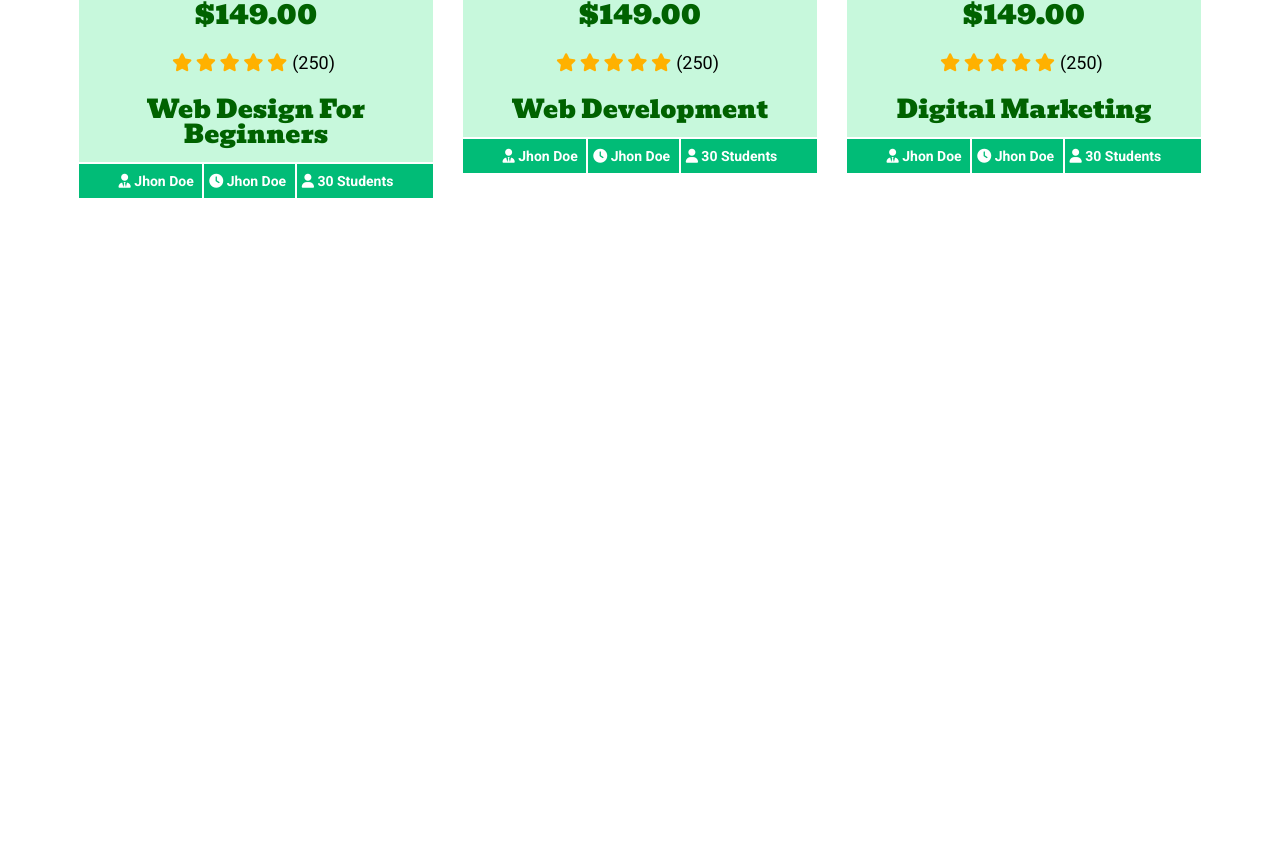
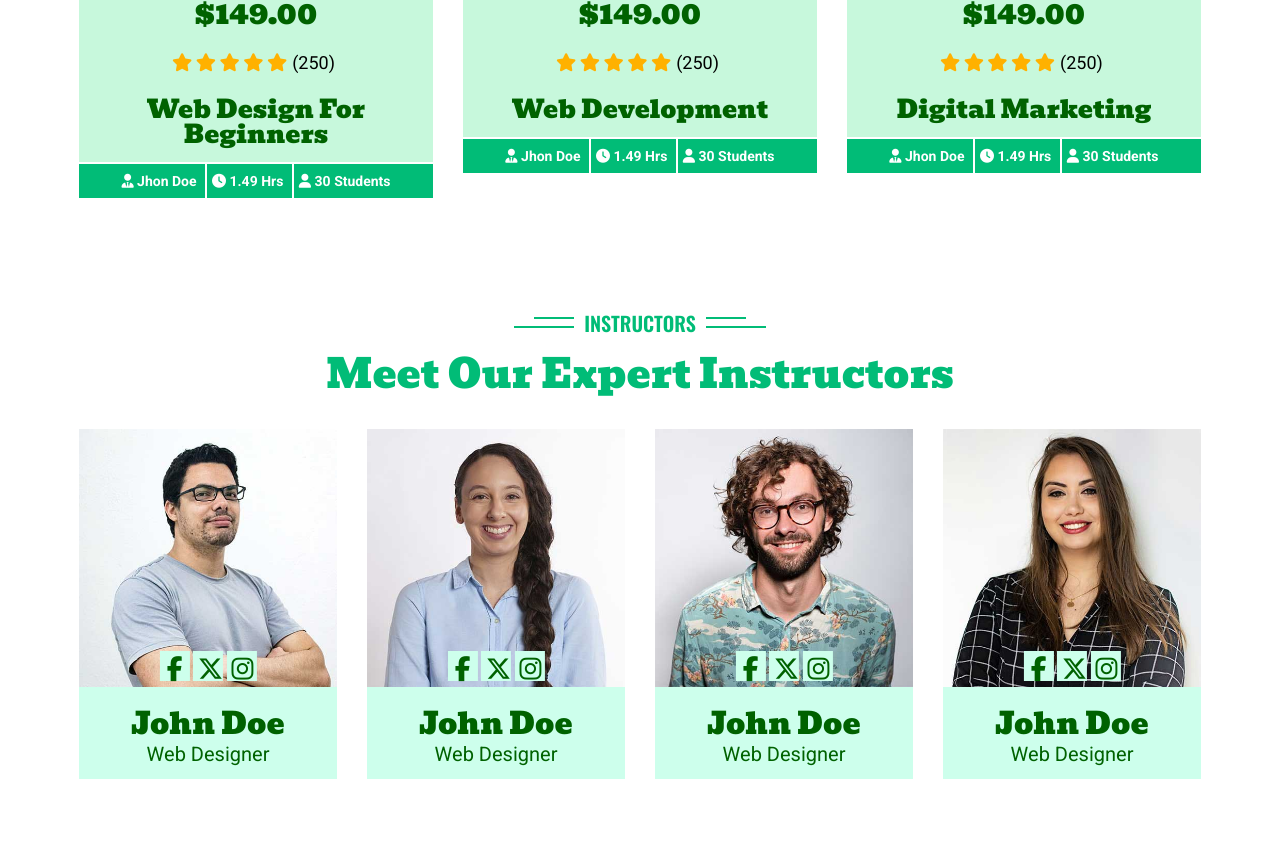
Before and after one commit to quickdevelopement/course-selling-website, a plain HTML site: page index.html in a window 1280 px wide. Shown: the part 3060-3904 px from the top of the page. Before the commit the page ends 3323 px from the top, so only its background shows below. Drawn offline with nearby package versions, Linux system fonts and the light colour scheme.

Commit message:
instructor section design

```diff
--- a/assets/css/responsive.css
+++ b/assets/css/responsive.css
@@ -1,40 +1,39 @@
 /* Extra small devices (phones, 600px and down) */
 @media only screen and (max-width: 600px) {
-  .mobile-menu{
-    display: block
+  .mobile-menu {
+    display: block;
   }
-  .navigation{
+  .navigation {
     display: none;
   }
-  .toggle{
+  .toggle {
     display: inline-flex;
   }
-  .btn{
+  .btn {
+    margin-left: 0;
+    padding: 5px;
+    font-size: 12px;
+  }
+}
+
+/* Small devices (portrait tablets and large phones, 600px and up) */
+@media only screen and (min-width: 600px) {
+  .navigation {
+    display: none;
+  }
+  .toggle {
+    display: inline-flex;
+  }
+  .mobile-menu {
+    display: block;
+  }
+  .btn {
     margin-left: 0;
     padding: 5px;
     font-size: 12px;
   }
 
-}
-
-/* Small devices (portrait tablets and large phones, 600px and up) */
-@media only screen and (min-width: 600px) {
-  .navigation{
-    display: none;
-  }
-  .toggle{
-    display: inline-flex;
-  }
-  .mobile-menu{
-    display: block
-  }
-  .btn{
-    margin-left: 0;
-    padding: 5px;
-    font-size: 12px;
-  }
-
-  .about .section-title h2{
+  .about .section-title h2 {
     font-size: 40px;
   }
 
@@ -60,36 +59,40 @@
     padding: 10px 5px;
     font-size: 11px;
   }
+
+  /* instructor section  */
+  .instructor-img .social-media {
+    width: 42%;
+  }
 }
 
 /* Medium devices (landscape tablets, 768px and up) */
 @media only screen and (min-width: 768px) {
-  .mobile-menu{
-    display: none
+  .mobile-menu {
+    display: none;
   }
-  .logo a img{
+  .logo a img {
     width: 55px;
   }
-  .log a h2{
+  .log a h2 {
     font-size: 30px;
   }
 
-  .navbar{
+  .navbar {
     flex-direction: row;
-
   }
 
-  .navigation{
+  .navigation {
     display: flex;
     flex-direction: row;
   }
 
-  .menu{
+  .menu {
     flex-direction: row;
     align-items: center;
   }
 
-  .menu .menu-item{
+  .menu .menu-item {
     text-align: center;
     padding: 30px 10px;
     font-size: 16px;
@@ -101,79 +104,75 @@
     color: #01bc77;
   }
 
-.navigation .btn-menu{
+  .navigation .btn-menu {
     width: 150px;
     font-size: 16px;
-
   }
-.submenu{
+  .submenu {
     width: 200px;
     top: 100%;
   }
 
-
-.btn{
+  .btn {
     margin-left: 5px;
     padding: 10px;
     font-size: 14px;
   }
-.slideItem{
+  .slideItem {
     height: 300px;
   }
 
-.hero-content h2{
+  .hero-content h2 {
     font-size: 30px;
-
   }
-.best-course{
+  .best-course {
     padding: 8px 12px;
     margin: 8px 0;
   }
-.hero-content p{
+  .hero-content p {
     font-size: 15px;
   }
-
 
   /* about section */
   .about .section-title {
     text-align: left;
   }
 
-.about .section-title h4::before{
+  .about .section-title h4::before {
     width: calc(100% + 35px);
     left: 0px;
   }
 
-.about .section-title h4::after{
+  .about .section-title h4::after {
     width: calc(100% + 60px);
     left: 0px;
   }
 
-.about .section-title h2{
+  .about .section-title h2 {
     font-size: 50px;
   }
 
-.about .about-content p{
+  .about .about-content p {
     font-size: 18px;
-  padding:20px 5px
+    padding: 20px 5px;
   }
-.about .about-content .about-list li{
+  .about .about-content .about-list li {
     font-size: 18px;
   }
-.about-content .btn-group{
+  .about-content .btn-group {
     text-align: left;
   }
 
-.img-4-h{
+  .img-4-h {
     height: 350px;
   }
 
-.cat-content.cat-content-sm{
+  .cat-content.cat-content-sm {
     width: 140px;
     height: 50px;
   }
 
-.cat-content.cat-content-sm h4{
+  .cat-content.cat-content-sm h4 {
     font-size: 20px;
   }
 
@@ -198,58 +197,60 @@ font-size: 16px;
     padding: 10px 5px;
     font-size: 13px;
   }
+
+  /* .instructor section  */
+  .instructor-img .social-media {
+    width: 50%;
   }
-
+}
 
 /* Large devices (laptops/desktops, 992px and up) */
 @media only screen and (min-width: 992px) {
-  .logo a img{
+  .logo a img {
     width: 70px;
   }
-  .log a h2{
+  .log a h2 {
     font-size: 35px;
   }
 
-  .menu .menu-item{
+  .menu .menu-item {
     padding: 35px 15px;
     font-size: 18px;
   }
-  .navigation .btn-menu{
+  .navigation .btn-menu {
     width: 170px;
     font-size: 18px;
-
   }
-  .btn{
+  .btn {
     margin-left: 5px;
     padding: 15px;
     font-size: 16px;
   }
 
-  .slideItem{
+  .slideItem {
     height: 350px;
   }
 
-  .hero-content h2{
+  .hero-content h2 {
     font-size: 35px;
-
   }
-  .best-course{
+  .best-course {
     padding: 10px 15px;
     margin: 10px 0;
   }
-  .hero-content p{
+  .hero-content p {
     font-size: 16px;
   }
 
-  .img-4-h{
+  .img-4-h {
     height: 450px;
   }
-  .cat-content.cat-content-sm{
+  .cat-content.cat-content-sm {
     width: 200px;
     height: 55px;
   }
 
-  .cat-content.cat-content-sm h4{
+  .cat-content.cat-content-sm h4 {
     font-size: 25px;
   }
 
@@ -274,60 +275,62 @@ font-size: 18px;
     padding: 10px 5px;
     font-size: 14px;
   }
+
+  /* Instructor Section  */
+  .instructor-img .social-media {
+    width: 52%;
+  }
 }
 
 /* Extra large devices (large laptops and desktops, 1200px and up) */
 @media only screen and (min-width: 1200px) {
-
-  .logo a img{
+  .logo a img {
     width: 80px;
   }
-  .log a h2{
+  .log a h2 {
     font-size: 45px;
   }
 
-  .menu .menu-item{
+  .menu .menu-item {
     padding: 40px 20px;
     font-size: 20px;
   }
-  .navigation .btn-menu{
+  .navigation .btn-menu {
     width: 200px;
     font-size: 20px;
-
   }
 
-  .btn{
+  .btn {
     margin-left: 8px;
     padding: 18px;
     font-size: 18px;
   }
-  .slideItem{
+  .slideItem {
     height: 400px;
   }
 
-  .hero-content h2{
+  .hero-content h2 {
     font-size: 45px;
-
   }
-  .best-course{
+  .best-course {
     padding: 10px 20px;
     margin: 10px 0;
   }
-  .hero-content p{
+  .hero-content p {
     font-size: 18px;
   }
 
   /* category */
-  .img-4-h{
+  .img-4-h {
     height: 620px;
   }
 
-  .cat-content{
+  .cat-content {
     width: 250px;
     height: 70px;
   }
 
-  .cat-content h4{
+  .cat-content h4 {
     font-size: 25px;
   }
 }
--- a/assets/css/style.css
+++ b/assets/css/style.css
@@ -17,16 +17,16 @@ img {
   width: 100%;
   height: 100%;
 }
-.section-padding{
-  padding: 50px 0
+.section-padding {
+  padding: 50px 0;
 }
 .bg-primary {
   background-color: #006200;
   color: #fff;
 }
 
-.btn-group{
-  margin: 30px 0
+.btn-group {
+  margin: 30px 0;
 }
 
 .btn {
@@ -36,14 +36,13 @@ img {
   font-size: 15px;
   color: #fff;
   text-shadow: 1px 1px 5px #000;
-
 }
-.btn-transparent{
+.btn-transparent {
   background: transparent;
   border: 2px solid #01cb77;
-  color: #01cb77
+  color: #01cb77;
 }
-.btn-master{
+.btn-master {
   background-color: #01cb77;
   border: 2px solid #01cb77;
 }
@@ -113,7 +112,6 @@ img {
   font-weight: 500;
   font-family: "Oswald", serif;
   width: 100%;
-
 }
 
 .menu .menu-item {
@@ -123,7 +121,6 @@ img {
   transition: 0.5s all ease;
   width: 100%;
   box-sizing: border-box;
-
 }
 
 .menu .menu-item:hover,
@@ -135,7 +132,6 @@ img {
 .dropdown {
   position: relative;
   width: 100%;
-
 }
 
 .dropdown i {
@@ -166,7 +162,6 @@ img {
   box-sizing: border-box;
   display: block;
   width: 100%;
-
 }
 
 .submenu a:hover {
@@ -206,29 +201,27 @@ img {
 /**==========================
     slider Section Start
 ============================*/
-.slide-container{
+.slide-container {
   position: relative;
-
 }
 
-.slideItem{
+.slideItem {
   width: 100%;
   height: 250px;
   display: block;
   position: relative;
 }
 
-
-.slideItem img{
+.slideItem img {
   width: 100%;
   height: 100%;
 }
 
-.overlay{
+.overlay {
   position: absolute;
   width: 100%;
   height: 100%;
-  background-color: rgba(0,0,0,0.6);
+  background-color: rgba(0, 0, 0, 0.6);
   z-index: 10;
   display: flex;
   left: 0;
@@ -237,17 +230,15 @@ img {
   align-items: center;
 }
 
-.hero-content{
+.hero-content {
   color: #fff;
-
 }
-.hero-content h2{
+.hero-content h2 {
   font-size: 25px;
-  font-family: 'Bevan', serif;
+  font-family: "Bevan", serif;
   margin: 10px 0;
-
 }
-.best-course{
+.best-course {
   display: inline-block;
   background-color: #01bc77;
   padding: 5px 10px;
@@ -255,13 +246,13 @@ img {
   text-shadow: 1px 0 1px #000;
   margin: 5px 0;
 }
-.hero-content p{
+.hero-content p {
   font-size: 14px;
   margin: 10px 0;
 }
 
-.btn-group{
-  margin: 30px 0
+.btn-group {
+  margin: 30px 0;
 }
 
 .btn {
@@ -272,16 +263,16 @@ img {
   color: #fff;
   text-shadow: 1px 1px 5px #000;
 }
-.btn-transparent{
+.btn-transparent {
   background: transparent;
   border: 2px solid #01cb77;
-  color: #01cb77
+  color: #01cb77;
 }
-.btn-master{
+.btn-master {
   background-color: #01cb77;
 }
 
-.slide-container .owl-nav{
+.slide-container .owl-nav {
   position: absolute;
   top: 50%;
   width: 100%;
@@ -304,7 +295,7 @@ img {
   align-items: center;
 }
 
-.slide-container .owl-dots .owl-dot{
+.slide-container .owl-dots .owl-dot {
   width: 15px;
   height: 15px;
   border-radius: 50%;
@@ -312,10 +303,9 @@ img {
   border: 2px solid #01bc77;
   margin: 0 5px;
 }
-.slide-container .owl-dots .owl-dot.active{
+.slide-container .owl-dots .owl-dot.active {
   background-color: #01bc77;
 }
-
 
 /**==========================
     slider Section End
@@ -324,39 +314,41 @@ img {
 /**==========================
     Service Section End
 ============================*/
-.service-item{
+.service-item {
   text-align: center;
   background-color: #dcfff3db;
-  transform:translateY(0px);
+  transform: translateY(0px);
   transition: 0.5s all ease;
   padding-top: 30px;
   border-radius: 5px;
 }
 
-.service-item i{
+.service-item i {
   font-size: 70px;
   color: #01cb77;
   padding: 10px;
 }
 
-.service-item h4{
+.service-item h4 {
   padding: 10px 0;
   font-size: 20px;
   color: green;
   font-weight: 800;
 }
 
-.service-item p{
+.service-item p {
   font-size: 16px;
   padding: 0px 30px 25px;
   color: #026d49;
 }
-.service-item:hover{
+.service-item:hover {
   background-color: #01cb77;
   transform: translateY(-20px);
 }
 
-.service-item:hover h4, .service-item:hover p, .service-item:hover i{
+.service-item:hover h4,
+.service-item:hover p,
+.service-item:hover i {
   color: #fff;
 }
 /**==========================
@@ -366,11 +358,11 @@ img {
 /**==========================
     About Section Start
 ============================*/
-.section-title{
+.section-title {
   text-align: center;
 }
 
-.section-title h4{
+.section-title h4 {
   position: relative;
   display: inline-block;
   text-transform: uppercase;
@@ -379,23 +371,21 @@ img {
   padding: 0 10px;
   font-size: 20px;
   font-weight: 600;
-  font-family: 'Oswald', serif;
-
+  font-family: "Oswald", serif;
 }
 
-.section-title h4::before{
+.section-title h4::before {
   position: absolute;
   content: "";
   width: calc(100% + 80px);
-  height: 2px;;
+  height: 2px;
   top: 4px;
   left: -40px;
   z-index: -1;
   background-color: #01bc77;
-
 }
 
-.section-title h4::after{
+.section-title h4::after {
   position: absolute;
   content: "";
   width: calc(100% + 120px);
@@ -406,16 +396,15 @@ img {
   background-color: #01bc77;
 }
 
-.section-title h2{
+.section-title h2 {
   font-size: 40px;
   font-family: "Bevan", serif;
   font-weight: 400;
   color: #01bc77;
   margin: 20px 0;
-
 }
 
-.about-content p{
+.about-content p {
   font-size: 16px;
   color: #004725;
   padding: 15px 5px;
@@ -426,20 +415,20 @@ img {
   list-style: none;
   margin: 0px;
 }
-.about-list li i{
+.about-list li i {
   padding-right: 5px;
 }
-.about-content li{
+.about-content li {
   padding: 5px 0;
 }
 
-.about-content .btn{
+.about-content .btn {
   padding: 10px 15px;
   margin: 5px 0;
-  text-align:center;
+  text-align: center;
 }
 
-.about-content .btn-group{
+.about-content .btn-group {
   text-align: center;
 }
 /**==========================
@@ -449,44 +438,45 @@ img {
 /**==========================
     Catregory Section Start
 ============================*/
-.category-item{
+.category-item {
   position: relative;
 }
 
-.category-item .cat-content{
+.category-item .cat-content {
   position: absolute;
   width: 200px;
   height: 50px;
-  right: 0;bottom: 4px;background-color: #c7f8dc;
+  right: 0;
+  bottom: 4px;
+  background-color: #c7f8dc;
   padding: 5px;
   display: inline-block;
   border-radius: 5px 5px 0px 5px;
   text-align: center;
 }
-.cat-content h4{
+.cat-content h4 {
   font-size: 25px;
   padding: 5px 0;
   font-weight: 600;
-  color:#006200;
+  color: #006200;
 }
-.cat-content p{
+.cat-content p {
   font-size: 16px;
   font-weight: 700;
   color: #006200;
-  font-family: 'Segoe UI', Tahoma, Geneva, Verdana, sans-serif;
+  font-family: "Segoe UI", Tahoma, Geneva, Verdana, sans-serif;
 }
 
-.scale-hover{
+.scale-hover {
   overflow: hidden;
-
 }
-.scale-hover img{
+.scale-hover img {
   transition: all 0.5s ease-in-out;
   transform: scale(1);
 }
 
-.scale-hover:hover img{
-  transform: scale(1.2);
+.scale-hover:hover img {
+  transform: scale(1.1);
 }
 /**==========================
     Catregory Section End
@@ -495,24 +485,24 @@ img {
 /**==========================
     Courses Section Start
 ============================*/
-.popular-item{
-  transition:0.5s all ease;
+.popular-item {
+  transition: 0.5s all ease;
   background-color: #c7f8dc;
   text-align: center;
   border-radius: 5px;
 }
 
-.popular-item:hover{
+.popular-item:hover {
   box-shadow: 1px 1px 5px #000;
 }
 
-.popular-item .popular-img{
+.popular-item .popular-img {
   overflow: hidden;
   position: relative;
   /* box-sizing: border-box; */
 }
-.popular-item .btn-group{
-position:absolute;
+.popular-item .btn-group {
+  position: absolute;
   width: 250px;
   height: 45px;
   top: 70%;
@@ -525,67 +515,115 @@ border-radius: 15px;
   z-index: 1;
 }
 
-.popular-item .btn-group .btn{
-  border:none;
+.popular-item .btn-group .btn {
+  border: none;
   background-color: transparent;
   color: #fff;
   border-right: 3px solid #fff;
-  padding: 10px ;
+  padding: 10px;
   font-size: 16px;
 }
 
-.popular-item .btn-group .btn:last-child{
+.popular-item .btn-group .btn:last-child {
   border-right: none;
 }
 
-.popular-content h3{
+.popular-content h3 {
   font-size: 30px;
   font-family: "Bevan", serif;
-  color:#006200;
+  color: #006200;
   padding: 15px 0;
-
 }
 
-.popular-content .course-star-count{
+.popular-content .course-star-count {
   display: flex;
   justify-content: center;
 }
-.course-star  i{
+.course-star i {
   color: #ffb100;
   font-size: 20px;
   padding: 10px 0;
 }
-.course-star-count span{
+.course-star-count span {
   padding: 10px 5px;
   font-size: 20px;
 }
 
-.popular-content h4{
+.popular-content h4 {
   font-size: 25px;
   font-family: "Bevan", serif;
-  color:#006200;
+  color: #006200;
   padding: 15px 0;
-
 }
 
 .course-info {
   background-color: #01bc77;
   padding: 10px 0;
-  border-top: 2px solid #ffF;
+  border-top: 2px solid #fff;
 }
 
-.course-info span{
+.course-info span {
   border-right: 2px solid #fff;
   padding: 10px;
-  color:#fff;
+  color: #fff;
   font-weight: 600;
 }
 
-.course-info span:last-child{
+.course-info span:last-child {
   border-right: 0;
 }
-
 
 /**==========================
     Courses Section End
 ============================*/
+.instructor-item {
+  text-align: center;
+  background-color: #cdffec;
+  z-index: 5;
+}
+
+.instructor-item .instructor-img {
+  position: relative;
+}
+
+.instructor-img .social-media {
+  position: absolute;
+  width: 25%;
+  height: 35px;
+  left: 50%;
+  bottom: 0px;
+  padding: 3px;
+  /* background-color: #cdffec; */
+  transform: translateX(-50%);
+  z-index: 10px;
+}
+
+.instructor-img .social-media i {
+  font-size: 25px;
+  color: #006200;
+  width: 30px;
+  height: 30px;
+  background-color: #cdffec;
+  line-height: 26px;
+  padding: 5px;
+  box-sizing: border-box;
+}
+
+.instructor-item .instructor-content {
+  padding: 15px 0;
+}
+
+.instructor-item .instructor-content h4 {
+  font-size: 30px;
+  color: #006200;
+  padding: 5px 0;
+  font-family: "Bevan", serif;
+}
+
+.instructor-item .instructor-content p {
+  font-size: 20px;
+  color: #006200;
+}
+/**==========================
+    Instructor Section Start
+============================*/
--- a/index.html
+++ b/index.html
@@ -299,7 +299,7 @@
                     </span>
                     <span>
                       <i class="fa-solid fa-clock"></i>
-                      Jhon Doe
+                      1.49 Hrs
                     </span>
                     <span>
                       <i class="fa-solid fa-user"></i>
@@ -339,7 +339,7 @@
                     </span>
                     <span>
                       <i class="fa-solid fa-clock"></i>
-                      Jhon Doe
+                      1.49 Hrs
                     </span>
                     <span>
                       <i class="fa-solid fa-user"></i>
@@ -378,7 +378,7 @@
                     </span>
                     <span>
                       <i class="fa-solid fa-clock"></i>
-                      Jhon Doe
+                      1.49 Hrs
                     </span>
                     <span>
                       <i class="fa-solid fa-user"></i>
@@ -395,6 +395,88 @@
     Course Section End
     ============================-->
 
+    <!--==========================
+    Instactor Section Start
+    ============================-->
+    <section class="instructor section-padding">
+      <div class="section-title">
+        <h4>Instructors</h4>
+        <h2>Meet Our Expert Instructors</h2>
+      </div>
+
+      <div class="container">
+        <div class="row">
+          <div class="col-12 col-sm-6 col-md-4 col-lg-3">
+            <div class="instructor-item">
+              <div class="instructor-img scale-hover">
+                <img src="assets/images/team-1.jpg" alt="Instructor"/>
+                <div class="social-media">
+                  <i class="fa-brands fa-facebook-f"></i>
+                  <i class="fa-brands fa-x-twitter"></i>
+                  <i class="fa-brands fa-instagram"></i>
+                </div>
+              </div>
+              <div class="instructor-content">
+                <h4>John Doe</h4>
+                <p>Web Designer</p>
+              </div>
+            </div>
+          </div>
+          <div class="col-12 col-sm-6 col-md-4 col-lg-3">
+            <div class="instructor-item">
+              <div class="instructor-img scale-hover">
+                <img src="assets/images/team-2.jpg" alt="Instructor"/>
+                <div class="social-media">
+                  <i class="fa-brands fa-facebook-f"></i>
+                  <i class="fa-brands fa-x-twitter"></i>
+                  <i class="fa-brands fa-instagram"></i>
+                </div>
+              </div>
+              <div class="instructor-content">
+                <h4>John Doe</h4>
+                <p>Web Designer</p>
+              </div>
+            </div>
+          </div>
+          <div class="col-12 col-sm-6 col-md-4 col-lg-3">
+            <div class="instructor-item">
+              <div class="instructor-img scale-hover">
+                <img src="assets/images/team-3.jpg" alt="Instructor"/>
+                <div class="social-media">
+                  <i class="fa-brands fa-facebook-f"></i>
+                  <i class="fa-brands fa-x-twitter"></i>
+                  <i class="fa-brands fa-instagram"></i>
+                </div>
+              </div>
+              <div class="instructor-content">
+                <h4>John Doe</h4>
+                <p>Web Designer</p>
+              </div>
+            </div>
+          </div>
+          <div class="col-12 col-sm-6 col-md-4 col-lg-3">
+            <div class="instructor-item">
+              <div class="instructor-img scale-hover">
+                <img src="assets/images/team-4.jpg" alt="Instructor"/>
+                <div class="social-media">
+                  <i class="fa-brands fa-facebook-f"></i>
+                  <i class="fa-brands fa-x-twitter"></i>
+                  <i class="fa-brands fa-instagram"></i>
+                </div>
+              </div>
+              <div class="instructor-content">
+                <h4>John Doe</h4>
+                <p>Web Designer</p>
+              </div>
+            </div>
+          </div>
+        </div>
+      </div>
+    </section>
+    <!--==========================
+    Instactor Section End
+    ============================-->
+
 
 
     <script src="assets/js/jquery.min.js"></script>
```
Lines whose indentation alone changed are shown as unchanged.
